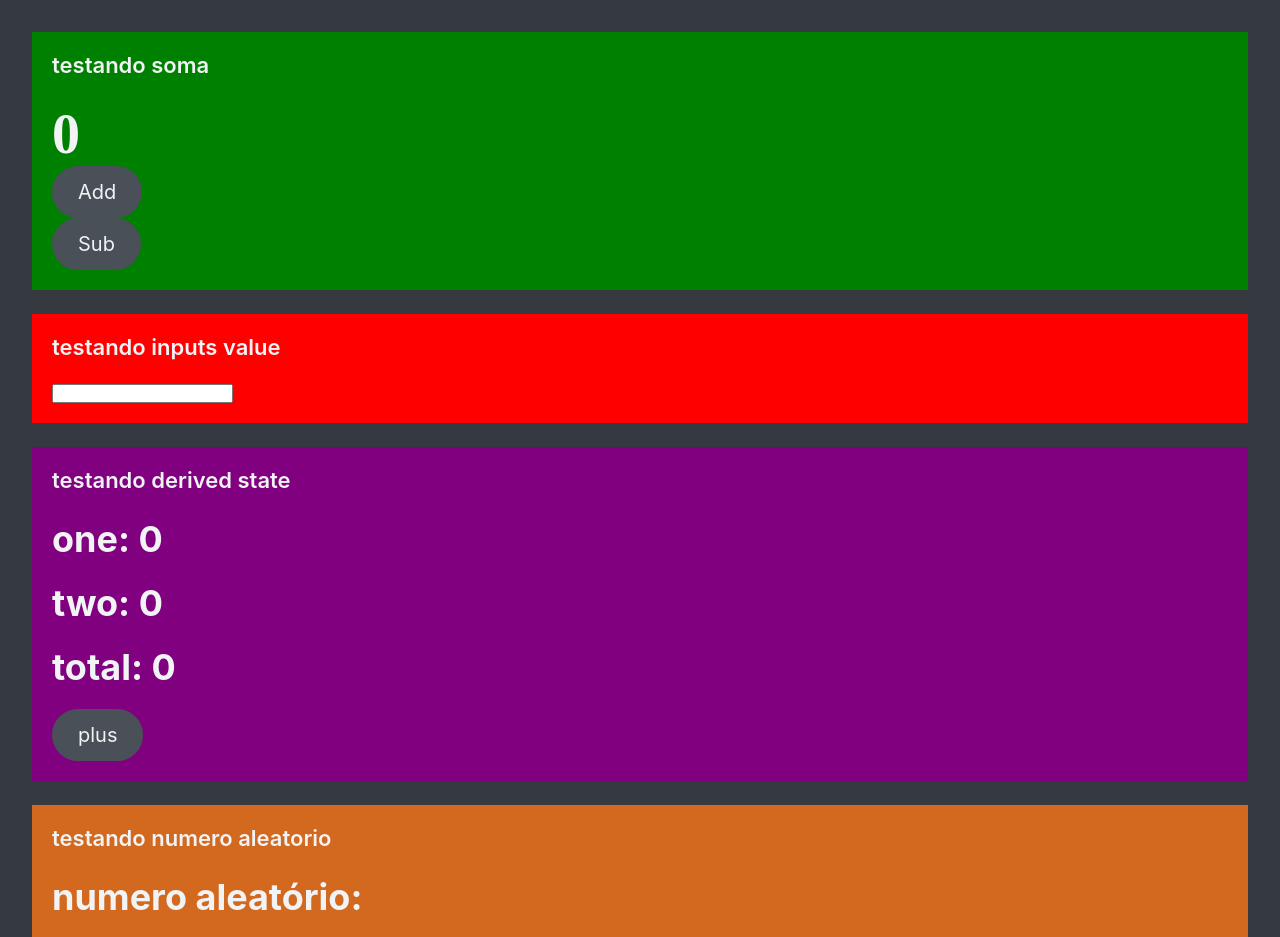
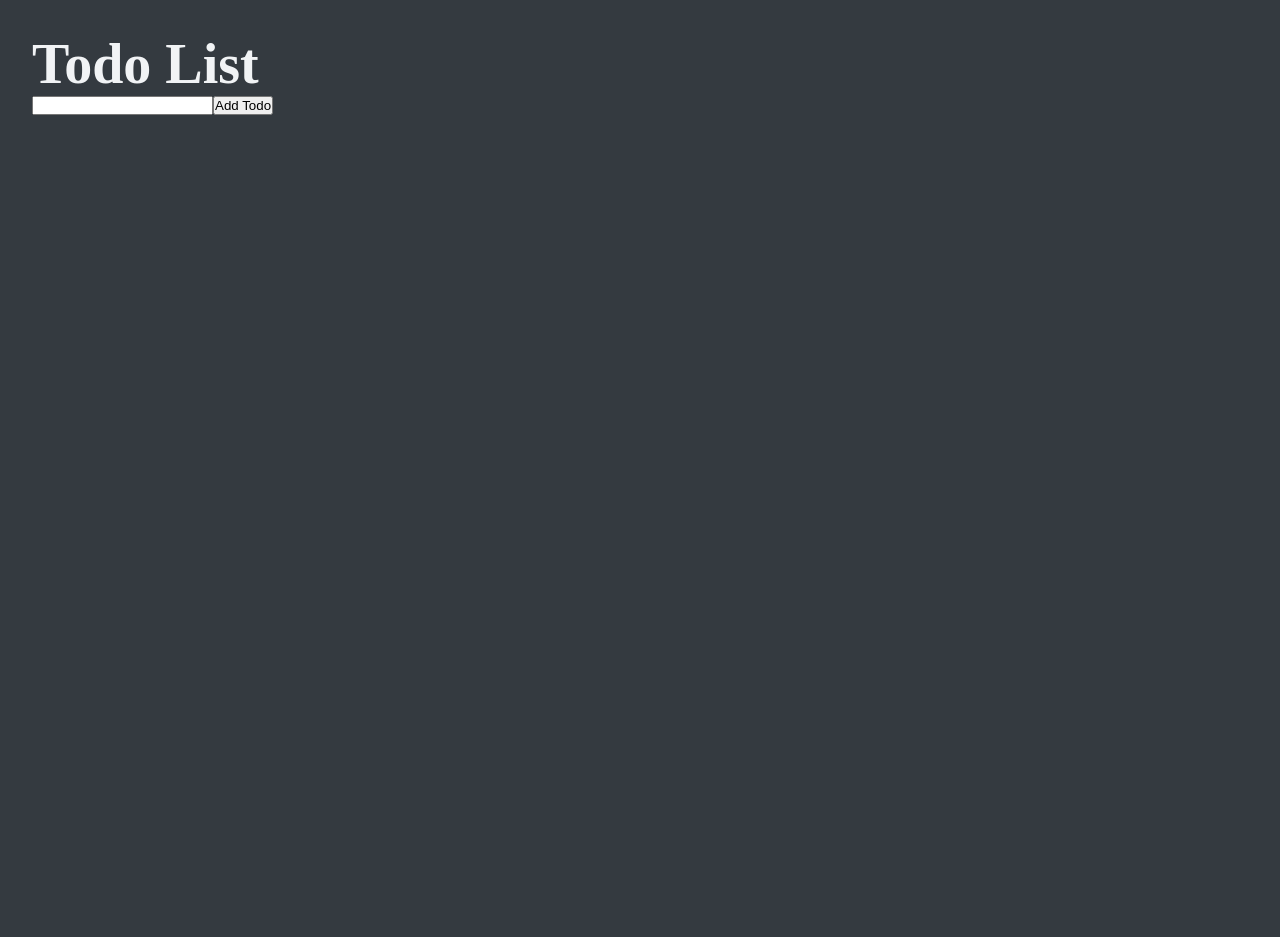
Before and after one commit to MrGuizao/react-daily-exercises, a React (Create React App) app: page / in a window 1280 px wide. Shown: the top 937 px of the page. After the commit the page ends 800 px from the top, so only its background shows below. Built offline with nearby package versions, Linux system fonts and the light colour scheme.

Commit message:
07/08 TODO COM REDUCER

```diff
--- a/src/App.jsx
+++ b/src/App.jsx
@@ -1,78 +1,89 @@
-import React from 'react'
-import { useReducer } from 'react'
+import React, { useReducer, useState } from 'react';
 
+// Definindo o estado inicial do reducer
 const initialState = {
-  count: 0,
-  text: '',
-  one: 0,
-  two: 0,
-  random: null,
-}
+  todos: [],
+};
 
-const reducer = (state, action) => {
+// Definindo as ações para atualizar o estado
+const actionTypes = {
+  ADD_TODO: 'ADD_TODO',
+  TOGGLE_TODO: 'TOGGLE_TODO',
+  DELETE_TODO: 'DELETE_TODO',
+};
+
+// Reducer que trata as ações para atualizar o estado
+const todoReducer = (state, action) => {
   switch (action.type) {
-    case 'add': return { ...state, count: state.count + 1 }
-    case 'sub': return { ...state, count: state.count - 1 }
-    case 'write': return { ...state, text: action.payload }
-    case 'soma': return { ...state, one: state.one + 5, two: state.two + 10, }
-    case 'random': return { ...state, random: Math.floor(Math.random() * 25) + 1, }
-    default: throw new Error('cu');
+    case actionTypes.ADD_TODO:
+      return { ...state, todos: [...state.todos, action.payload] };
+    case actionTypes.TOGGLE_TODO:
+      return {
+        ...state,
+        todos: state.todos.map((todo) =>
+          todo.id === action.payload ? { ...todo, completed: !todo.completed } : todo
+        ),
+      };
+    case actionTypes.DELETE_TODO:
+      return {
+        ...state,
+        todos: state.todos.filter((todo) => todo.id !== action.payload),
+      };
+    default:
+      return state;
+  }
+};
 
-  }
-}
+const TodoList = () => {
+  const [state, dispatch] = useReducer(todoReducer, initialState);
+  const [newTodo, setNewTodo] = useState('');
 
-const App = () => {
-  const [{ count, text, one, two, random }, dispatch] = useReducer(reducer, initialState);
-  const three = one + two;
+  const handleInputChange = (event) => {
+    setNewTodo(event.target.value);
+  };
 
+  const handleAddTodo = () => {
+    if (newTodo.trim() !== '') {
+      const newTodoItem = {
+        id: Date.now(),
+        text: newTodo,
+        completed: false,
+      };
+      dispatch({ type: actionTypes.ADD_TODO, payload: newTodoItem });
+      setNewTodo('');
+    }
+  };
+
+  const handleToggleTodo = (id) => {
+    dispatch({ type: actionTypes.TOGGLE_TODO, payload: id });
+  };
+
+  const handleDeleteTodo = (id) => {
+    dispatch({ type: actionTypes.DELETE_TODO, payload: id });
+  };
 
   return (
     <div>
-      <div style={{ backgroundColor: 'green', padding: '20px' }}>
-        <h4>testando soma</h4>
-        <h1>{count}</h1>
-        <button className='btn' onClick={() => { dispatch({ type: 'add' }) }}>Add</button>
-        <button className='btn' onClick={() => { dispatch({ type: 'sub' }) }}>Sub</button>
+      <h1>Todo List</h1>
+      <div>
+        <input type="text" value={newTodo} onChange={handleInputChange} />
+        <button onClick={handleAddTodo}>Add Todo</button>
       </div>
+      <ul>
+        {state.todos.map((todo) => (
+          <li key={todo.id}>
+            <span
+              style={{ textDecoration: todo.completed ? 'line-through' : 'none' }}
+              onClick={() => handleToggleTodo(todo.id)}
+            >
+              {todo.text}
+            </span>
+            <button onClick={() => handleDeleteTodo(todo.id)}>Delete</button>
+          </li>
+        ))}
+      </ul>
+    </div>
+  );
+};
 
-      <br />
-      <br />
-
-      <div style={{ backgroundColor: 'red', padding: '20px' }}>
-        <h4>testando inputs value</h4>
-        <h1>{text}</h1>
-        <input type="text" value={text} onChange={(e) => { dispatch({ type: 'write', payload: e.target.value }) }} />
-      </div>
-
-      <br />
-      <br />
-
-      <div style={{ backgroundColor: 'purple', padding: '20px' }}>
-        <h4>testando derived state</h4>
-        <h2>one: {one}</h2>
-        <h2>two: {two}</h2>
-        <h2>total: {three}</h2>
-        <button className="btn" onClick={() => { dispatch({ type: 'soma' }) }}>plus</button>
-      </div>
-
-      <br />
-      <br />
-
-      <div style={{ backgroundColor: 'chocolate', padding: '20px' }}>
-        <h4>testando numero aleatorio</h4>
-        <h2>numero aleatório: {random}</h2>
-        <button className="btn" onClick={() => { dispatch({ type: 'random' }) }}>roll</button>
-      </div>
-
-      <br />
-      <br />
-
-      <div style={{ backgroundColor: 'gray', padding: '20px' }}>
-        <h4>testando multiplos inputs</h4>
-        <button className="btn" onClick={() => { dispatch({ type: 'random' }) }}>roll</button>
-      </div>
-    </div>
-  )
-}
-
-export default App
+export default TodoList;
```
